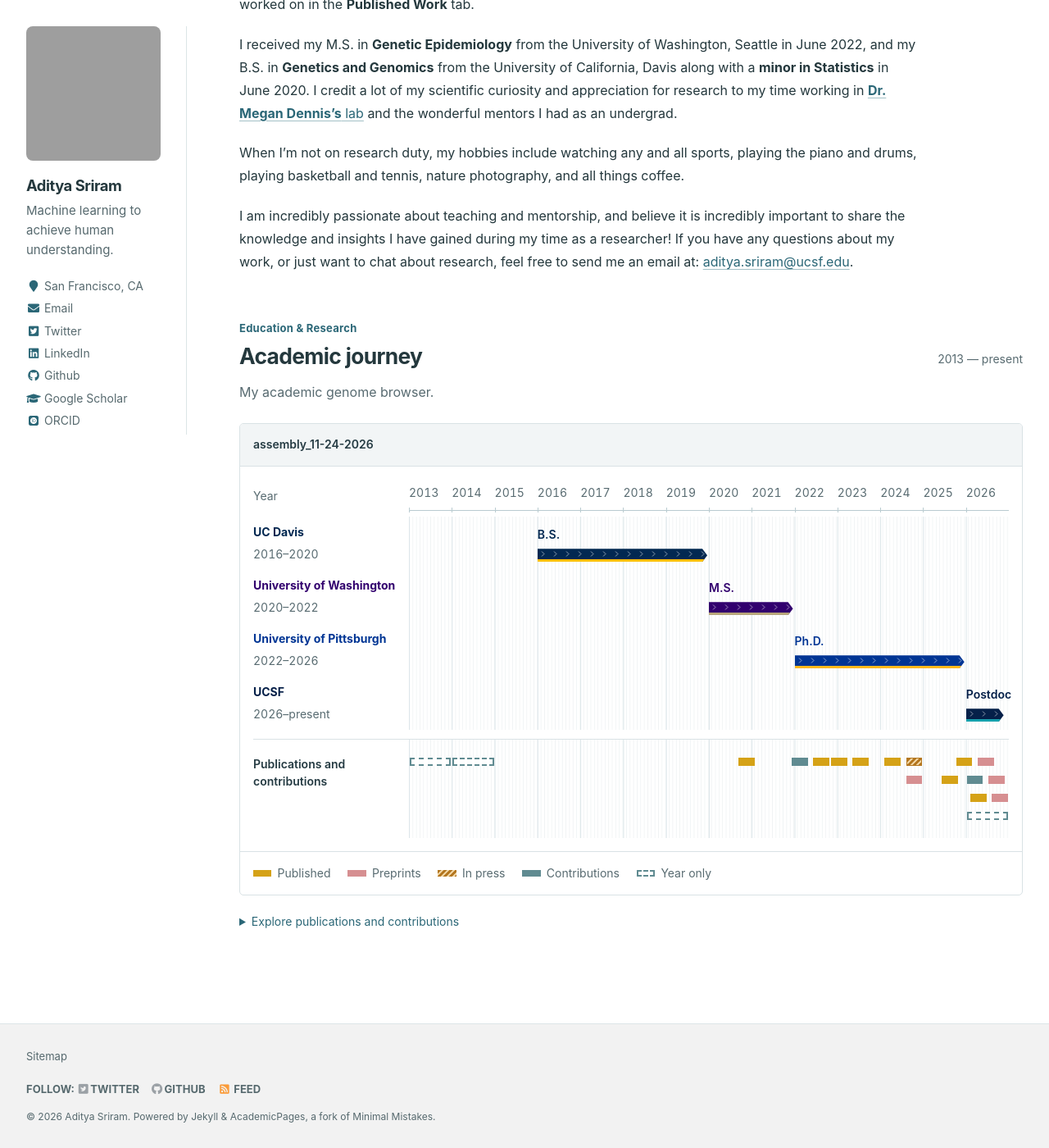
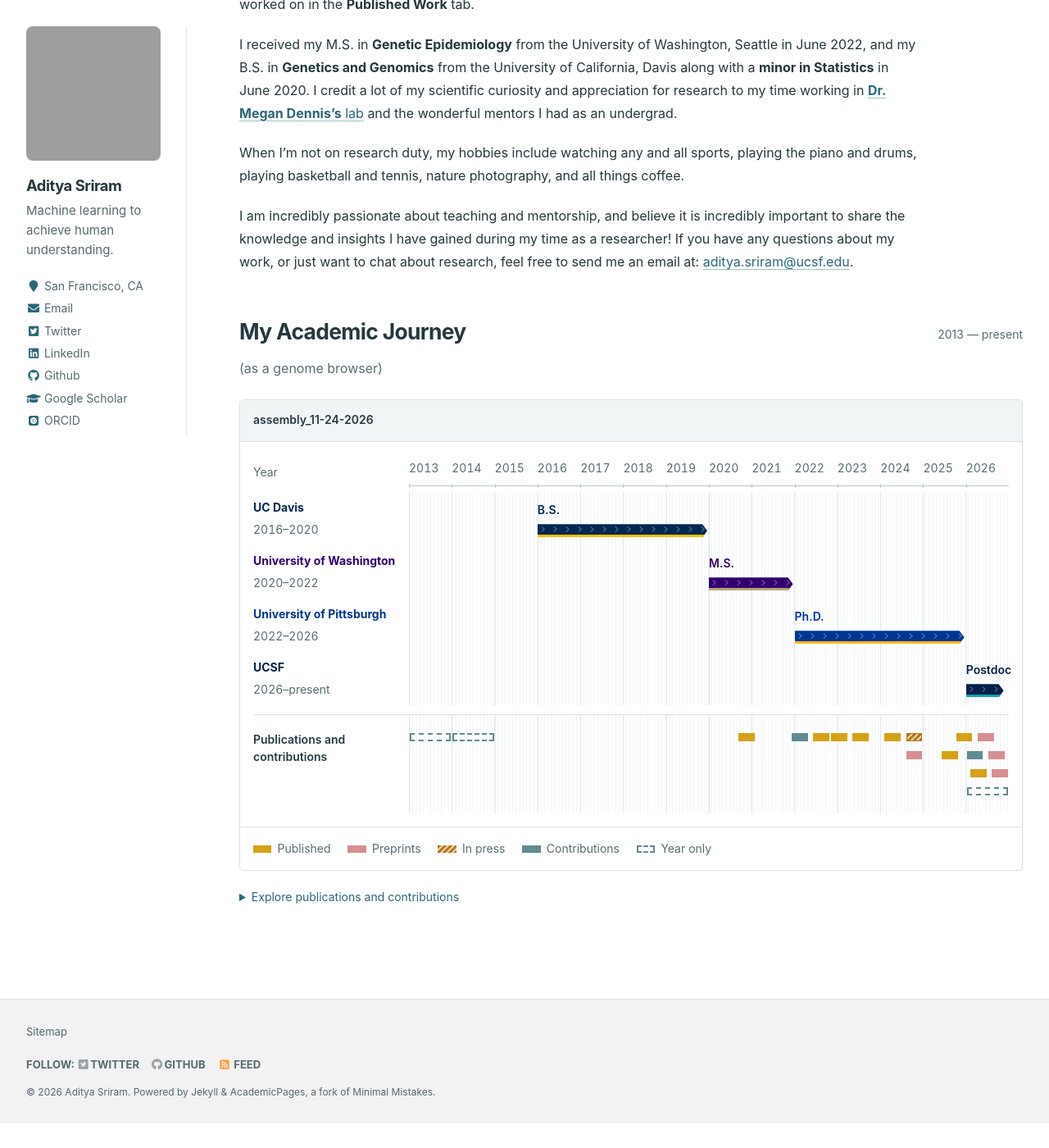
Before and after one commit to ads303/ads303.github.io, a Jekyll site: the page built from _pages/about.md, in a window 1280 px wide and 1400 px high, scrolled down 487 px. Shown: the whole window at 82% size. Built offline with Jekyll 4.4.1, drawn with Linux system fonts in a browser that asks for light colours; some web fonts are replaced; after the commit the page ends 1857 px from its top, so only the background shows below that.

Commit message:
Simplify academic journey heading and subtitle

```diff
--- a/_includes/academic-timeline.html
+++ b/_includes/academic-timeline.html
@@ -20,13 +20,10 @@
 <link rel="stylesheet" href="{{ '/assets/css/academic-timeline.css' | relative_url }}?v={{ site.time | date: '%s' }}">
 <section class="academic-journey" aria-labelledby="academic-journey-title">
   <div class="academic-journey__heading">
-    <div>
-      <p class="academic-journey__eyebrow">Education &amp; Research</p>
-      <h2 id="academic-journey-title">Academic journey</h2>
-    </div>
+    <h2 id="academic-journey-title">My Academic Journey</h2>
     <span class="academic-journey__range">{{ journey_start }} — present</span>
   </div>
-  <p class="academic-journey__intro">My academic genome browser.</p>
+  <p class="academic-journey__intro">(as a genome browser)</p>
   <p class="journey-scroll-hint">Scroll across the tracks to explore the full timeline.</p>
   <div class="journey-browser">
     <div class="journey-browser__toolbar"><span>assembly_<time id="journey-assembly-date" datetime="{{ site.time | date: '%Y-%m-%d' }}">{{ site.time | date: '%m-%d-%Y' }}</time></span></div>
--- a/assets/css/academic-timeline.css
+++ b/assets/css/academic-timeline.css
@@ -8,7 +8,6 @@
   color: var(--journey-ink);
 }
 .academic-journey .academic-journey__heading { display: flex; align-items: flex-end; justify-content: space-between; gap: 1rem; }
-.academic-journey .academic-journey__eyebrow { margin: 0 0 .45rem; font-size: .8125rem; letter-spacing: .02em; font-weight: 650; color: #2b6777; }
 .academic-journey .academic-journey__heading h2 { margin: 0; padding: 0; border: 0; font-size: 1.65rem; letter-spacing: -.025em; line-height: 1.2; }
 .academic-journey__range { white-space: nowrap; color: var(--journey-muted); font-size: .875rem; }
 .academic-journey .academic-journey__intro { margin: .85rem 0 1.5rem; color: var(--journey-muted); font-size: 1rem; }
```
